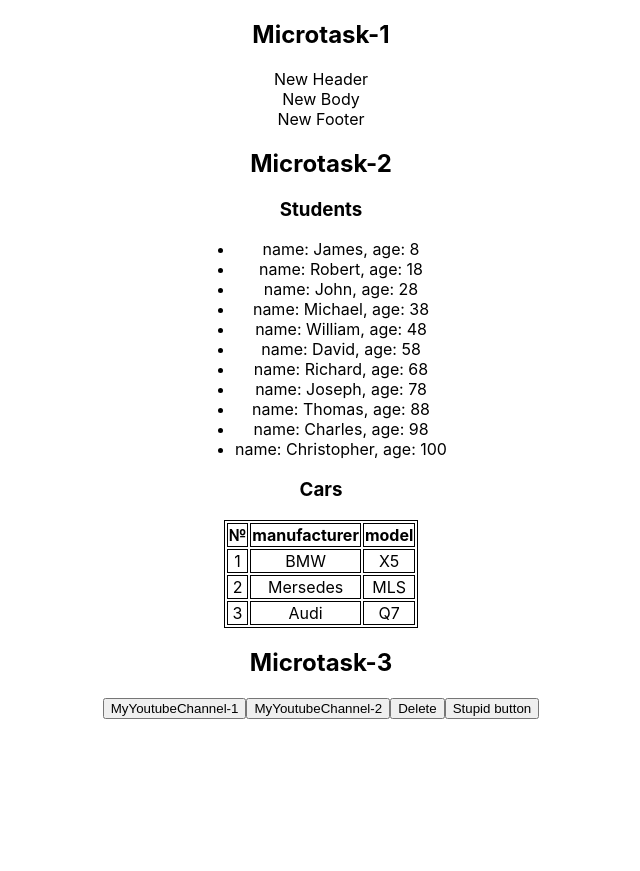
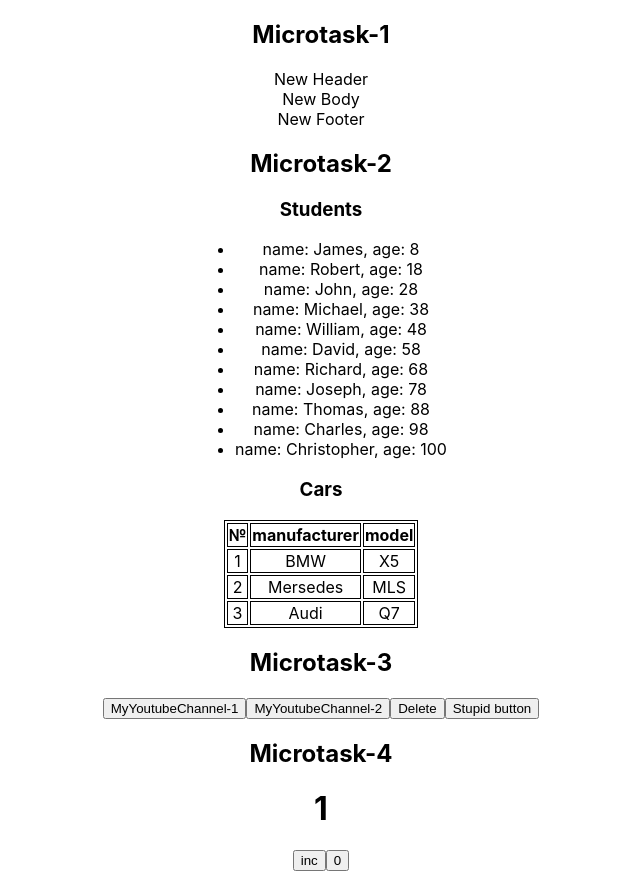
Before and after one commit to YuriyPshenov/microtasks, a React (Create React App) app: page / in a window 1280 px wide. Shown: the whole page, without its empty margins (319-959 px from the left). Before the commit the page ends 800 px from the top, so only its background shows below. Built offline with nearby package versions, Linux system fonts and the light colour scheme.

Commit message:
microtask4

```diff
--- a/src/App.tsx
+++ b/src/App.tsx
@@ -5,6 +5,7 @@ import {Body} from "./site/Body";
 import {Footer} from "./site/Footer";
 import NewComponent from "./microtask2/NewComponent";
 import {Microtask3} from "./microtask3/Microtask3";
+import Microtask4 from "./microtask4/Microtask4";
 
 function App() {
 
@@ -38,6 +39,10 @@ function App() {
                 <h2>Microtask-3</h2>
                 <Microtask3/>
             </div>
+            <div>
+                <h2>Microtask-4</h2>
+                <Microtask4/>
+            </div>
         </div>
     );
 }
--- /dev/null
+++ b/src/microtask4/Microtask4.tsx
@@ -0,0 +1,26 @@
+import React, {useState} from 'react';
+
+const Microtask4 = () => {
+
+    let[a, setA] = useState(1)
+
+    const onClickHandler = () => {
+        setA(++a);
+    }
+
+    const onClickHandlerReset = () => {
+        setA(0)
+    }
+
+    console.log(a)
+
+    return (
+        <div>
+            <h1>{a}</h1>
+            <button onClick={onClickHandler}>inc</button>
+            <button onClick={onClickHandlerReset}>0</button>
+        </div>
+    );
+};
+
+export default Microtask4;
```
